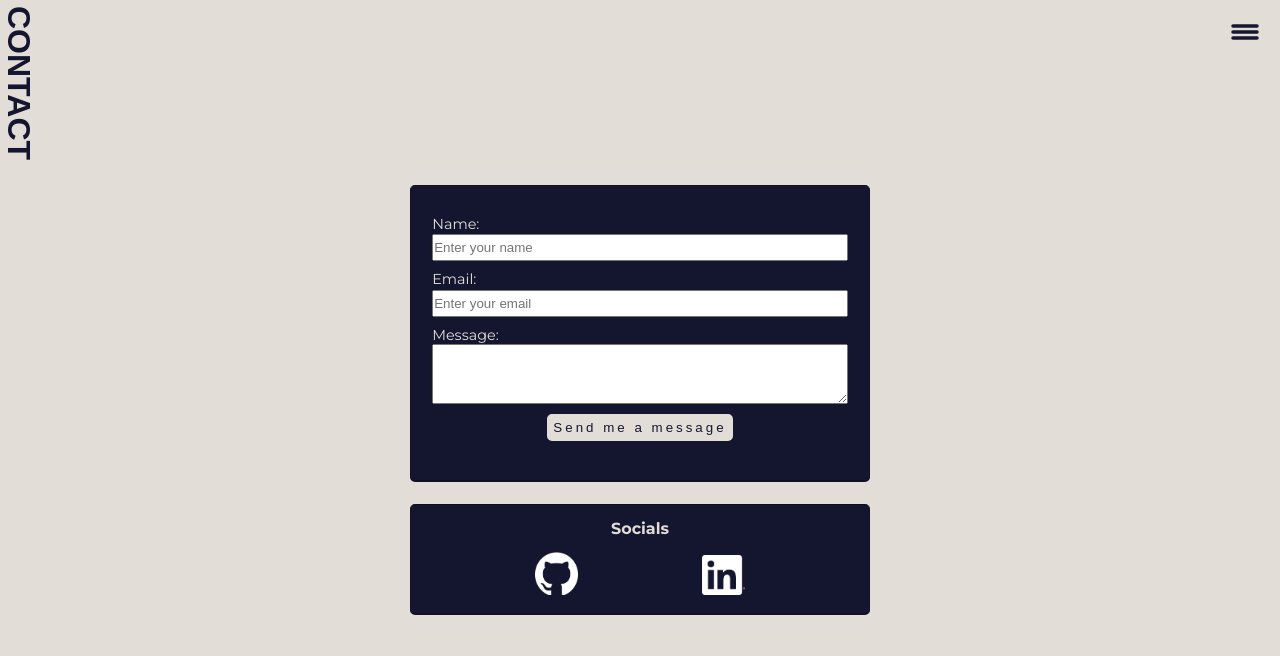
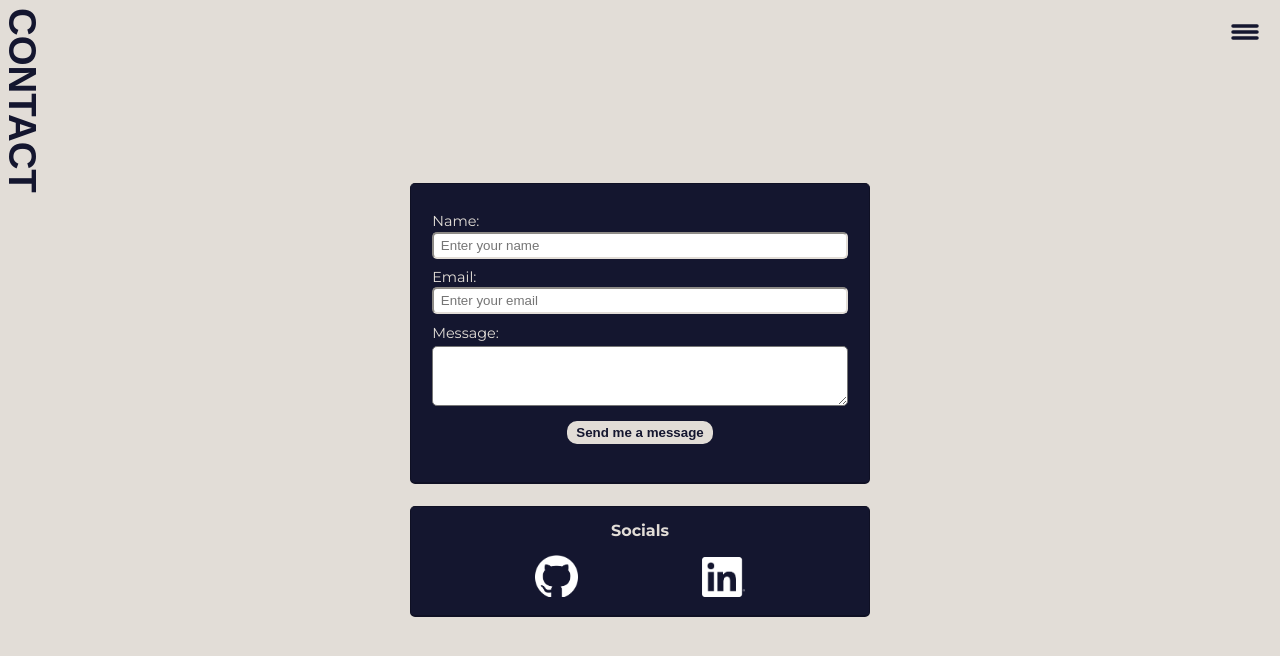
Before and after one commit to Pedrocas74/Pedro-portfolio, a React (Vite) app: page /contact in a window 1280 px wide. Shown: the top 656 px of the page. Built offline with nearby package versions, Linux system fonts and the light colour scheme; a web font is replaced by a local one.

Commit message:
Polish outline style and title font-size

```diff
--- a/src/Components/ContactForm.module.css
+++ b/src/Components/ContactForm.module.css
@@ -16,29 +16,31 @@
 .form button {
     width: fit-content;
     background-color: #E2DDD7;
-    border: 2px solid #E2DDD7;
+    border: 3px solid #E2DDD7;
     color: #14162f;
-    border-radius: 5px;
-    padding: 0.3em;
+    border-radius: 10px;
+    padding: 0.6em, 0.4em;
     margin: 0 auto;
+    margin-top: 5px;
     margin-bottom: 10px;
-    letter-spacing: 3px;
-    transition: letter-spacing 0.2s ease-in;
+    font-weight: 600;
 }
 .form button:hover {
     cursor: pointer;
-    letter-spacing: 0px;
+    scale: 1.07;
 }
 .form button:active {
     background-color: #14162f;
     color: #E2DDD7;
-    scale: 0.9;
+    scale: 0.95;
 }
 
 .form input {
     width: 100%;
     margin: 0.1em 0 0.7em 0;
-    padding: 0.3em 0;
+    padding: 0.3em 0.5em;
+    border-radius: 5px;
+    border-color: #E2DDD7;
 }
 
 .form textarea {
@@ -46,6 +48,15 @@
     max-width: 100%;
     min-height: 60px;
     max-height: 235px;
+    padding: 0.6em;
+    line-height: 1.2;
+    border-radius: 5px;
+    margin-top: 0.3em;
+}
+
+.form input:focus, .form textarea:focus {
+    outline: none;
+    box-shadow: 0 0 6px #E2DDD7;
 }
 
 .messageBox {
--- a/src/styles/about.module.css
+++ b/src/styles/about.module.css
@@ -9,7 +9,7 @@
     writing-mode: vertical-lr;
     position: absolute;
     font-family: "Platypi", sans-serif;
-    font-size: 2rem;
+    font-size: clamp(2rem, 3vw, 3.5rem);
     color: #14162f;
     margin-top: 0.2em;
 }
@@ -51,6 +51,7 @@
 .resume a {
     font-family: "Montserrat", sans-serif;
     font-weight: 300;
+    font-size: clamp(0.9rem, 1.5vw, 1.3rem);
     color: #E2DDD7;
     text-decoration: none;
     border-bottom: 3px solid #0f1024;
@@ -64,7 +65,7 @@
     padding: 0.3em;
     text-align: center;
     border-radius: 10px;
-    width: 8.5em;
+    width: 9em;
     letter-spacing: 3px;
     transition:
         letter-spacing 0.3s ease,
@@ -134,11 +135,7 @@
         width: 82%;
         margin-top: 8em;
     }
-    .resume a {
-        font-size: 1rem;
-    }
 }
-
 
 /* Desktop M/L */
 @media (1280px <= width <= 1599px) {
@@ -151,9 +148,6 @@
         font-size: 1.4rem;
         width: 60%;
         margin-top: 6em;
-    }
-    .resume a {
-        font-size: 1.1rem;
     }
 }
 
@@ -169,7 +163,5 @@
         width: 60%;
         margin-top: 8em;
     }
-    .resume a {
-        font-size: 1.3rem;
-    }
+
 }
--- a/src/styles/contact.module.css
+++ b/src/styles/contact.module.css
@@ -9,7 +9,7 @@
     writing-mode: vertical-lr;
     position: absolute;
     font-family: "Platypi", sans-serif;
-    font-size: 2rem;
+    font-size: clamp(2rem, 3vw, 3.5rem);
     color: #14162f;
     margin-top: 0.2em;
 }
@@ -66,8 +66,6 @@
     scale: 0.9;
 }
 
-
-
 /* -------------MEDIA QUERIES----------- */
 
 /* DEFAULT */
--- a/src/styles/work.module.css
+++ b/src/styles/work.module.css
@@ -2,7 +2,7 @@
     writing-mode: vertical-lr;
     position: absolute;
     font-family: "Platypi", sans-serif;
-    font-size: 2rem;
+    font-size: clamp(2rem, 3vw, 3.5rem);
     color: #14162f;
     margin-top: 0.2em;
 }
@@ -62,51 +62,6 @@
     justify-content: center;
     align-items: center;
     font-family: "Montserrat", sans-serif;
-    font-size: 0.7rem;
+    font-size: clamp(0.7rem, 1.5vw, 1.2rem);
     line-height: 2;
 }
-
-/* -------------MEDIA QUERIES----------- */
-
-/* DEFAULT */
-/* .workContainer ===> padding-top: 40px; */
-
-/* .projects ===>  margin-top: 5em;
-                   margin-bottom: 20em;*/
-
-/* .projectsText ===> font-size: 0.7rem; */
-
-/* Mobile L */
-@media (600px <= width <= 767px) {
-    .projectsText {
-        font-size: 0.8rem;
-    }
-}
-
-/* Tablet */
-@media (768px <= width <= 1023px) {
-    .projectsText {
-        font-size: 0.9rem;
-    }
-}
-
-/* Desktop S */
-@media (1024px <= width <= 1279px) {
-    .projectsText {
-        font-size: 1rem;
-    }
-}
-
-/* Desktop M/L */
-@media (1280px <= width <= 1599px) {
-    .projectsText {
-        font-size: 1.1rem;
-    }
-}
-
-/* Extra Large Screens */
-@media (width >= 1600px) {
-    .projectsText {
-        font-size: 1.2rem;
-    }
-}
```
